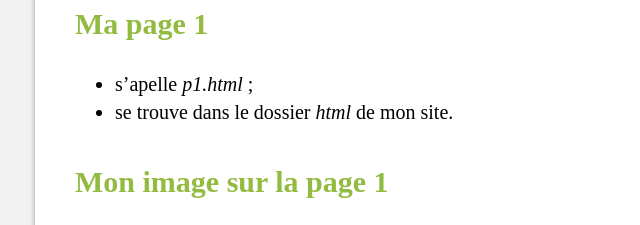
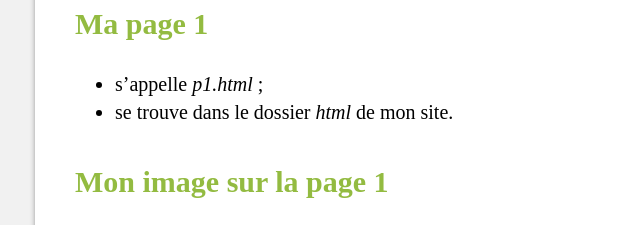
Before and after one commit to tecg-cpw/html-relative-paths, a plain HTML site: page html/p1.html in a window 1280 px wide. Shown: the part 169-394 px from the top of the page, 265-905 px from the left. Drawn offline with Linux system fonts and the light colour scheme.

Commit message:
Fix typo

```diff
--- a/html/p1.html
+++ b/html/p1.html
@@ -29,7 +29,7 @@
 
         <h2>Ma page 1</h2>
         <ul>
-            <li>s’apelle <i>p1.html</i>&nbsp;;</li>
+            <li>s’appelle <i>p1.html</i>&nbsp;;</li>
             <li>se trouve dans le dossier <i>html</i> de mon site.</li>
         </ul>
     </header>
```
